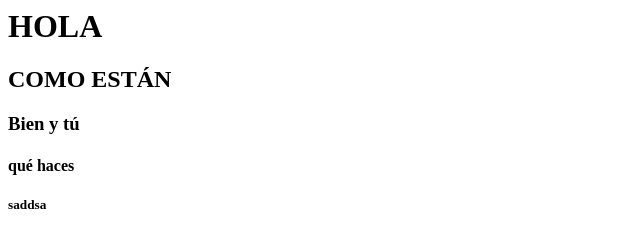
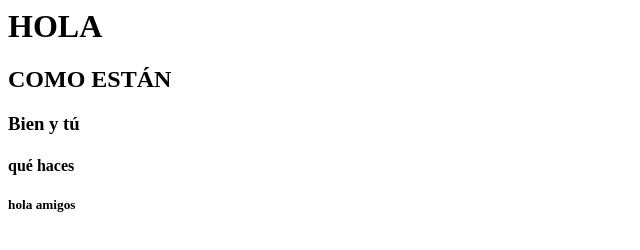
Before and after one commit to Joaron4/demo, a plain HTML site: page index.html in a window 1280 px wide. Shown: the full height of the page, 0-640 px from the left. Drawn offline with Linux system fonts and the light colour scheme.

Commit message:
hola amigos

```diff
--- a/index.html
+++ b/index.html
@@ -2,4 +2,4 @@
 <h2>COMO ESTÁN</h2>
 <h3>Bien y tú</h3>
 <h4>qué haces</h4>
-<h5>saddsa</h5>
+<h5>hola amigos</h5>
```
